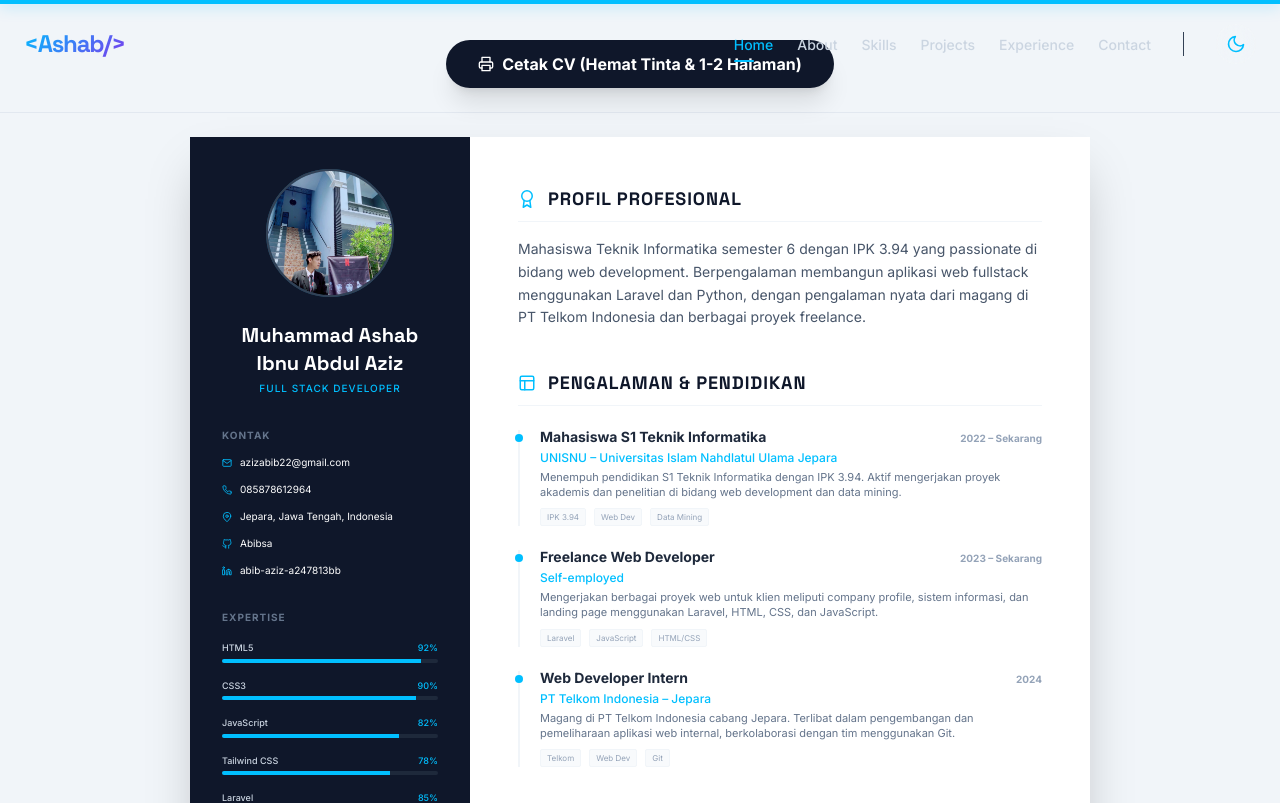
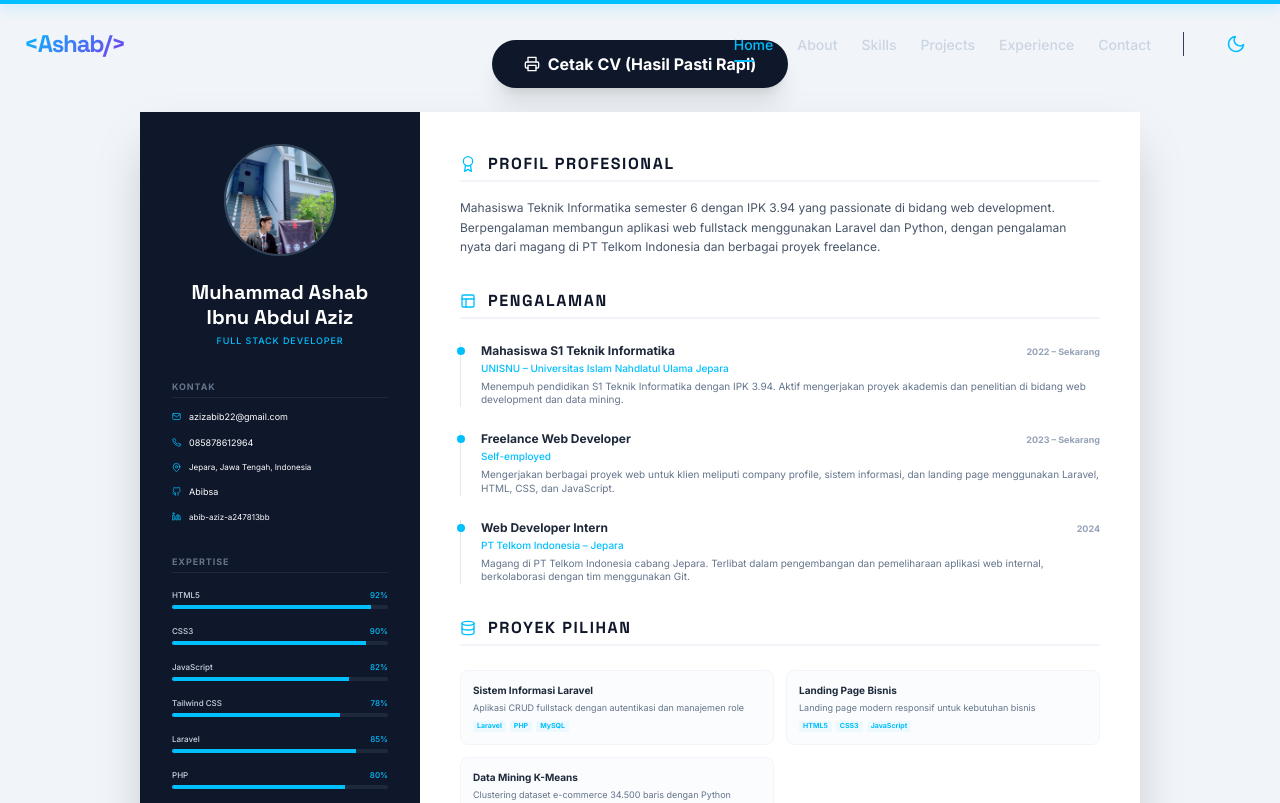
Before and after one commit to Abibsa/abib-portofolio, a Next.js app: page /cv in a window 1280 px wide. Shown: the top 803 px of the page. Built offline with nearby package versions, Linux system fonts and the light colour scheme.

Commit message:
Forcing 2-column layout for CV to fix print fragmentation issues

```diff
--- a/app/cv/page.tsx
+++ b/app/cv/page.tsx
@@ -6,26 +6,25 @@ import Image from "next/image";
 
 export default function CVPage() {
   return (
-    <div className="bg-slate-100 min-h-screen py-10 text-slate-800 font-sans print:p-0 print:bg-white">
+    <div className="bg-slate-100 min-h-screen py-10 font-sans print:p-0 print:bg-white text-slate-800">
 
-      {/* Tombol Cetak (Hanya tampil di layar) */}
-      <div className="container mx-auto px-6 mb-6 flex justify-center print:hidden border-b pb-6 border-slate-200">
+      {/* Tombol Cetak (Sembunyi saat print) */}
+      <div className="container mx-auto px-6 mb-6 flex justify-center print:hidden">
         <button
           onClick={() => window.print()}
           className="flex items-center gap-2 px-8 py-3 bg-slate-900 text-white rounded-full font-bold shadow-xl hover:scale-105 active:scale-95 transition-all"
         >
-          <FiPrinter /> Cetak CV (Hemat Tinta & 1-2 Halaman)
+          <FiPrinter /> Cetak CV (Hasil Pasti Rapi)
         </button>
       </div>
 
-      {/* CONTAINER UTAMA - Dibuat Fixed Width untuk simulasi A4 */}
-      <div className="max-w-[900px] mx-auto bg-white shadow-2xl flex flex-col md:flex-row print:shadow-none print:max-w-full print:mx-0">
+      {/* CONTAINER UTAMA - Memaksa 2 Kolom Sejajar */}
+      <div className="max-w-[1000px] mx-auto bg-white shadow-2xl flex flex-row overflow-hidden print:shadow-none print:w-[210mm] print:h-[297mm] print:mx-0">
 
-        {/* SIDEBAR (Dark - 30% Width) */}
-        <aside className="w-full md:w-[280px] bg-slate-900 text-white p-8 flex flex-col print:bg-slate-900 print:text-white shrink-0 min-h-full">
+        {/* SIDEBAR - Lebar tetap 30% */}
+        <aside className="w-[280px] bg-[#0f172a] text-white p-8 flex flex-col shrink-0 print:bg-[#0f172a] print:text-white print:w-[260px] min-h-full">
 
-          {/* Profile Image - Ukuran lebih kompak */}
-          <div className="relative w-32 h-32 mx-auto mb-6">
+          <div className="relative w-28 h-28 mx-auto mb-6">
             <div className="absolute inset-0 rounded-full border-2 border-primary/30"></div>
             <div className="w-full h-full rounded-full overflow-hidden border-2 border-slate-700 relative z-10">
                <Image
@@ -38,37 +37,35 @@ export default function CVPage() {
           </div>
 
           <div className="text-center mb-8">
-            <h1 className="text-xl font-bold font-heading mb-1">{personalInfo.nama}</h1>
-            <p className="text-primary font-medium tracking-widest text-[10px] uppercase">{personalInfo.title}</p>
+            <h1 className="text-xl font-bold font-heading mb-1 leading-tight">{personalInfo.nama}</h1>
+            <p className="text-primary font-medium tracking-widest text-[9px] uppercase">{personalInfo.title}</p>
           </div>
 
-          {/* Contact Details - Lebih Rapat */}
           <div className="space-y-3 mb-8">
-            <h3 className="text-[10px] font-bold uppercase tracking-widest text-slate-500 mb-2">Kontak</h3>
-            <div className="flex items-center gap-2 text-[10px]">
+            <h3 className="text-[9px] font-bold uppercase tracking-widest text-slate-500 mb-2 border-b border-slate-800 pb-1">Kontak</h3>
+            <div className="flex items-center gap-2 text-[9px]">
               <FiMail className="text-primary shrink-0"/> <span className="truncate">{personalInfo.email}</span>
             </div>
-            <div className="flex items-center gap-2 text-[10px]">
+            <div className="flex items-center gap-2 text-[9px]">
               <FiPhone className="text-primary shrink-0"/> <span>{personalInfo.phone}</span>
             </div>
-            <div className="flex items-center gap-2 text-[10px]">
-              <FiMapPin className="text-primary shrink-0"/> <span>{personalInfo.lokasi}</span>
+            <div className="flex items-center gap-2 text-[9px]">
+              <FiMapPin className="text-primary shrink-0"/> <span className="text-[8px]">{personalInfo.lokasi}</span>
             </div>
-            <div className="flex items-center gap-2 text-[10px]">
+            <div className="flex items-center gap-2 text-[9px]">
               <FiGithub className="text-primary shrink-0"/> <span>Abibsa</span>
             </div>
-            <div className="flex items-center gap-2 text-[10px]">
-              <FiLinkedin className="text-primary shrink-0"/> <span>abib-aziz-a247813bb</span>
+            <div className="flex items-center gap-2 text-[9px]">
+              <FiLinkedin className="text-primary shrink-0"/> <span className="text-[8px]">abib-aziz-a247813bb</span>
             </div>
           </div>
 
-          {/* Expert Skills Visual - Lebih Kompak */}
           <div className="mb-8">
-            <h3 className="text-[10px] font-bold uppercase tracking-widest text-slate-500 mb-4">Expertise</h3>
+            <h3 className="text-[9px] font-bold uppercase tracking-widest text-slate-500 mb-4 border-b border-slate-800 pb-1">Expertise</h3>
             <div className="space-y-4">
               {skills.map(skill => (
                 <div key={skill.name}>
-                  <div className="flex justify-between text-[9px] mb-1 font-medium">
+                  <div className="flex justify-between text-[8px] mb-1 font-medium">
                     <span className="text-slate-300">{skill.name}</span>
                     <span className="text-primary">{skill.level}%</span>
                   </div>
@@ -79,67 +76,53 @@ export default function CVPage() {
               ))}
             </div>
           </div>
-
-          <div className="mt-auto pt-6 text-[8px] text-slate-500 text-center uppercase tracking-widest">
-            {personalInfo.nama} Portfolio
-          </div>
         </aside>
 
-        {/* MAIN CONTENT (White - 70% Width) */}
-        <main className="flex-1 p-10 md:p-12 relative bg-white print:p-8">
-          {/* Section: Profile Summary */}
-          <section className="mb-10">
-            <div className="flex items-center gap-3 mb-4 border-b border-slate-100 pb-2">
-               <FiAward className="text-primary" size={18}/>
-               <h3 className="text-lg font-bold font-heading text-slate-900 uppercase tracking-wider">Profil Profesional</h3>
+        {/* MAIN CONTENT - Lebar 70% */}
+        <main className="flex-1 p-10 bg-white print:p-8">
+          <section className="mb-8">
+            <div className="flex items-center gap-3 mb-4 border-b-2 border-slate-100 pb-1">
+               <FiAward className="text-primary" size={16}/>
+               <h3 className="text-md font-bold font-heading text-slate-900 uppercase tracking-widest">Profil Profesional</h3>
             </div>
-            <p className="text-slate-600 leading-relaxed text-sm">
+            <p className="text-slate-600 leading-relaxed text-xs">
               {personalInfo.bio}
             </p>
           </section>
 
-          {/* Section: Professional Experience */}
-          <section className="mb-10">
-            <div className="flex items-center gap-3 mb-6 border-b border-slate-100 pb-2">
-               <FiLayout className="text-primary" size={18}/>
-               <h3 className="text-lg font-bold font-heading text-slate-900 uppercase tracking-wider">Pengalaman & Pendidikan</h3>
+          <section className="mb-8">
+            <div className="flex items-center gap-3 mb-6 border-b-2 border-slate-100 pb-1">
+               <FiLayout className="text-primary" size={16}/>
+               <h3 className="text-md font-bold font-heading text-slate-900 uppercase tracking-widest">Pengalaman</h3>
             </div>
             <div className="space-y-6">
               {experiences.map((exp, i) => (
-                <div key={i} className="relative pl-5 border-l-2 border-slate-100">
-                  <div className="absolute -left-[5px] top-1 w-2 h-2 rounded-full bg-primary"></div>
-                  <div className="flex justify-between items-baseline mb-1">
-                    <h4 className="text-sm font-bold text-slate-800 leading-none">{exp.posisi}</h4>
-                    <span className="text-[10px] font-bold text-slate-400">{exp.tahun}</span>
+                <div key={i} className="relative pl-5 border-l border-slate-200">
+                  <div className="absolute -left-[4.5px] top-1 w-2 h-2 rounded-full bg-primary"></div>
+                  <div className="flex justify-between items-baseline mb-0.5">
+                    <h4 className="text-xs font-bold text-slate-800">{exp.posisi}</h4>
+                    <span className="text-[9px] font-bold text-slate-400">{exp.tahun}</span>
                   </div>
-                  <p className="text-xs text-primary font-medium mb-1">{exp.tempat}</p>
-                  <p className="text-slate-500 text-[11px] leading-snug">{exp.desc}</p>
-                  {exp.tags && (
-                    <div className="flex gap-2 mt-2">
-                       {exp.tags.map(tag => (
-                         <span key={tag} className="text-[8px] px-1.5 py-0.5 bg-slate-50 text-slate-400 rounded-sm border border-slate-100">{tag}</span>
-                       ))}
-                    </div>
-                  )}
+                  <p className="text-[10px] text-primary font-medium mb-1">{exp.tempat}</p>
+                  <p className="text-slate-500 text-[10px] leading-snug">{exp.desc}</p>
                 </div>
               ))}
             </div>
           </section>
 
-          {/* Section: Selected Projects */}
-          <section className="mb-10">
-            <div className="flex items-center gap-3 mb-6 border-b border-slate-100 pb-2">
-               <FiDatabase className="text-primary" size={18}/>
-               <h3 className="text-lg font-bold font-heading text-slate-900 uppercase tracking-wider">Proyek Pilihan</h3>
+          <section className="mb-8">
+            <div className="flex items-center gap-3 mb-6 border-b-2 border-slate-100 pb-1">
+               <FiDatabase className="text-primary" size={16}/>
+               <h3 className="text-md font-bold font-heading text-slate-900 uppercase tracking-widest">Proyek Pilihan</h3>
             </div>
-            <div className="grid grid-cols-2 gap-4">
+            <div className="grid grid-cols-2 gap-3">
               {projects.slice(0, 4).map((proj, i) => (
-                <div key={i} className="p-4 border border-slate-100 rounded-xl bg-slate-50/30 group">
-                   <h4 className="text-xs font-bold text-slate-800 mb-1">{proj.title}</h4>
-                   <p className="text-[10px] text-slate-500 leading-tight mb-2">{proj.desc}</p>
+                <div key={i} className="p-3 border border-slate-100 rounded-lg bg-slate-50/50">
+                   <h4 className="text-[10px] font-bold text-slate-800 mb-1">{proj.title}</h4>
+                   <p className="text-[9px] text-slate-500 leading-tight mb-2">{proj.desc}</p>
                    <div className="flex flex-wrap gap-1">
                       {proj.tech.slice(0, 3).map(t => (
-                        <span key={t} className="text-[8px] text-primary bg-primary/5 px-1 rounded-sm">{t}</span>
+                        <span key={t} className="text-[7px] text-primary font-bold bg-primary/5 px-1 rounded-sm">{t}</span>
                       ))}
                    </div>
                 </div>
@@ -147,15 +130,14 @@ export default function CVPage() {
             </div>
           </section>
 
-          {/* Education Mini Stats */}
-          <div className="mt-10 p-4 rounded-xl bg-slate-900 text-white flex items-center justify-between">
+          <div className="mt-8 p-4 rounded-xl bg-[#0f172a] text-white flex items-center justify-between">
               <div>
-                <p className="text-[8px] font-bold text-primary uppercase tracking-widest mb-0.5">Education Degree</p>
+                <p className="text-[7px] font-bold text-primary uppercase tracking-widest mb-0.5 text-left">Education Degree</p>
                 <p className="text-xs font-bold text-white uppercase">{personalInfo.jurusan}</p>
               </div>
               <div className="text-right">
                 <p className="text-xl font-bold text-primary leading-none">{personalInfo.ipk}</p>
-                <p className="text-[8px] font-bold text-slate-400 uppercase tracking-widest">Cumulative GPA</p>
+                <p className="text-[7px] font-bold text-slate-400 uppercase tracking-widest">Cumulative GPA</p>
               </div>
           </div>
         </main>
```
